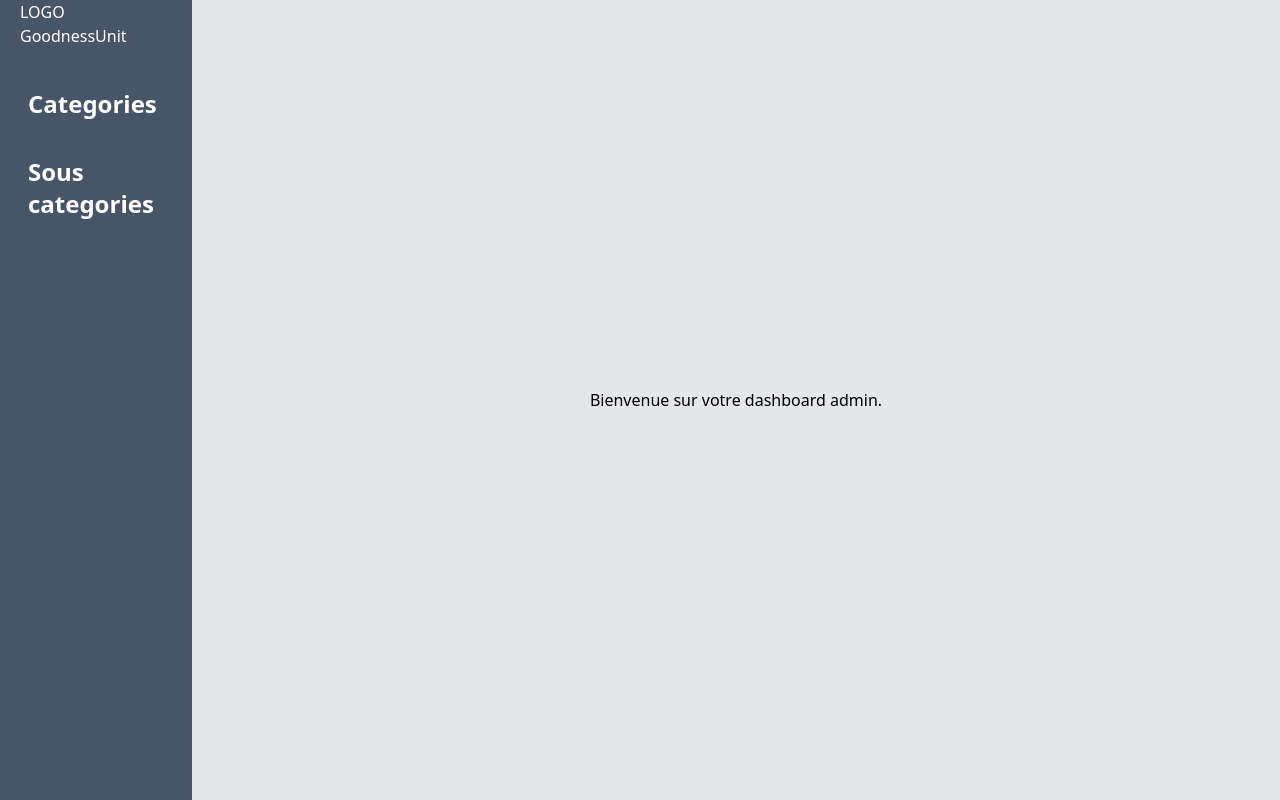
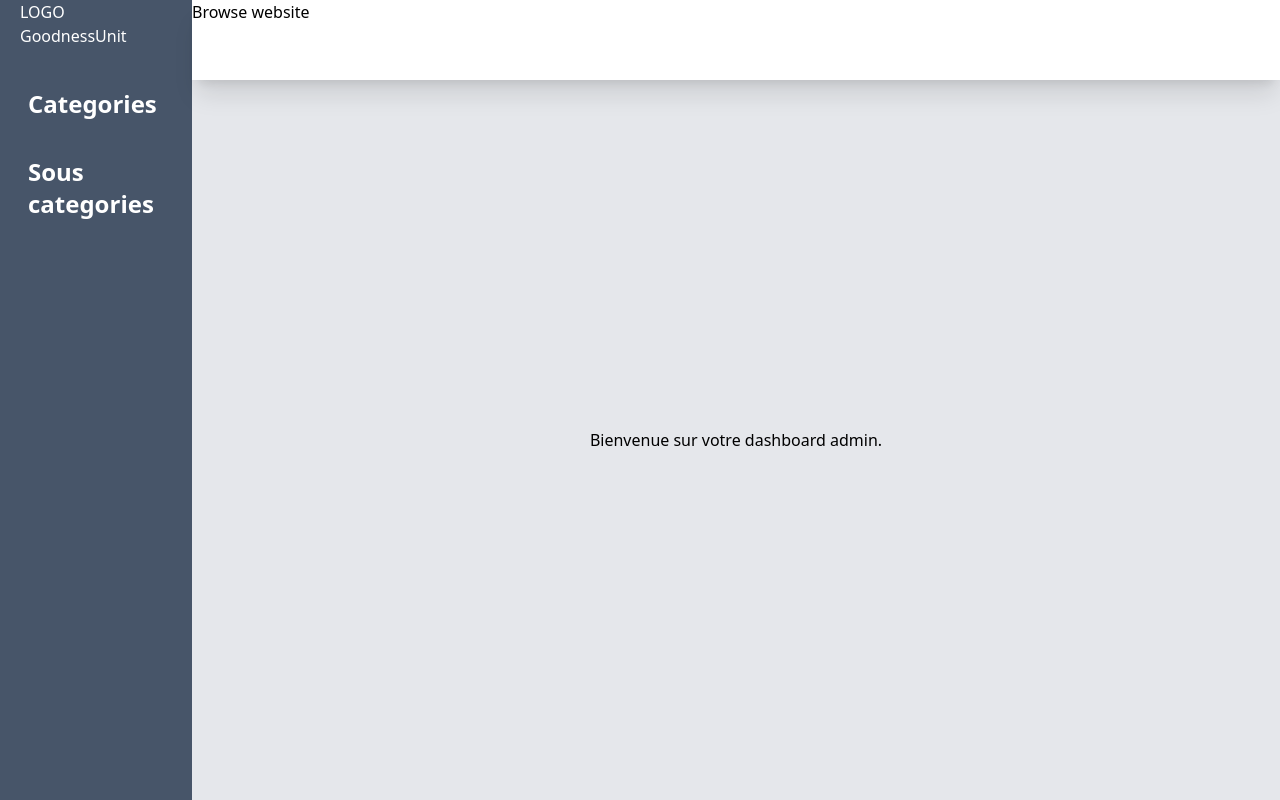
Before and after one commit to GedeonRO/dash, a SvelteKit app: page / in a window 1280 px wide. Built offline with nearby package versions, Linux system fonts and the light colour scheme; sample sign-in values are in the browser's storage.

Commit message:
add app bar

```diff
--- /dev/null
+++ b/src/components/Header.svelte
@@ -0,0 +1,3 @@
+<header class="flex justify-between h-[10%] w-full bg-white shadow-xl" >
+    <h1>Browse website</h1>
+</header>
--- a/src/routes/(authed)/+layout.svelte
+++ b/src/routes/(authed)/+layout.svelte
@@ -4,6 +4,7 @@
     import { browser } from '$app/environment';
     import { goto } from '$app/navigation';
     import SideBar from '../../components/SideBar.svelte';
+    import Header from '../../components/Header.svelte';
 	onMount(() => {
 		if (browser) {
 			if (!localStorage.getItem('token')) {
@@ -18,6 +19,9 @@
         <SideBar/>
     </section>
     <section class=" bg-gray-200 h-full w-[85%]">
-        <slot/>
+        <Header/>
+        <section class=" h-[90%] ">
+            <slot/>
+        </section>
     </section>
 </main>
```
